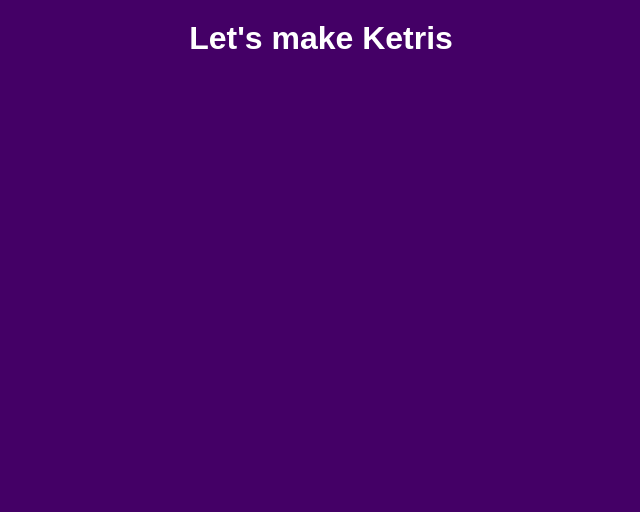
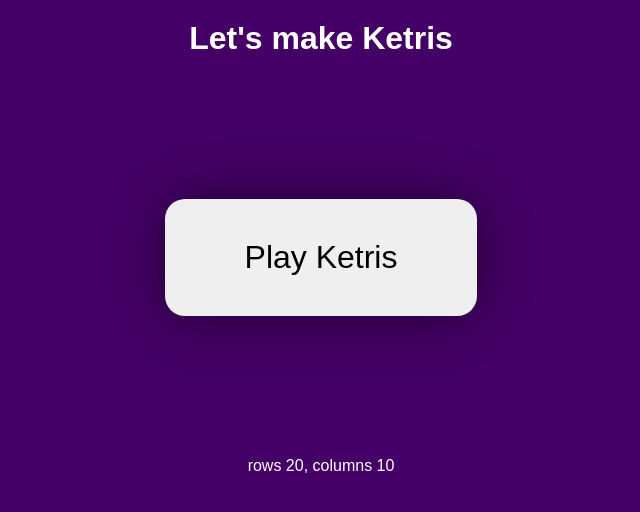
Before and after one commit to OpusK/react_tetris, a React (Create React App) app: page / in a window 1280 px wide. Shown: the top 512 px of the page, without its empty margins (319-959 px from the left). Built offline with nearby package versions, Linux system fonts and the light colour scheme.

Commit message:
add Game component to App

```diff
--- a/src/App.tsx
+++ b/src/App.tsx
@@ -1,11 +1,13 @@
 import React from 'react';
 import logo from './logo.svg';
 import './App.css';
+import Game from './components/Game';
 
 function App() {
   return (
     <div className="App">
       <h1>Let's make Ketris</h1>
+      <Game rows={20} columns={10} />
     </div>
   );
 }
```
